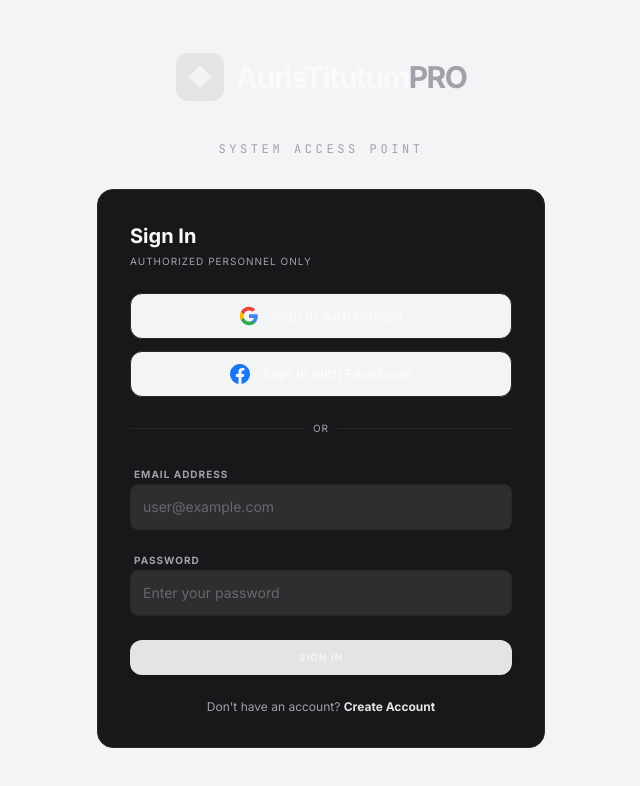
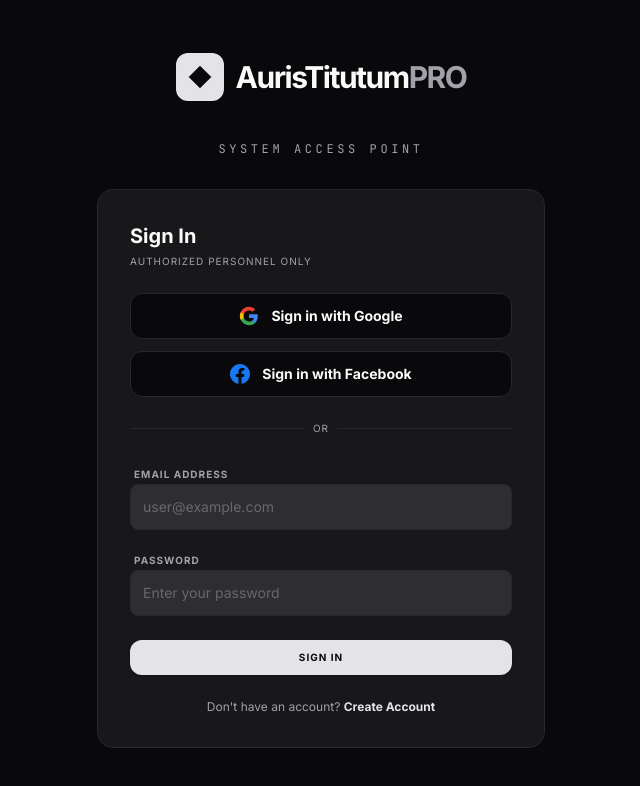
Before and after one commit to Ayaan-Hassan/AurisTitutum-PRO, a React (Vite) app: page /login in a window 1280 px wide. Shown: the top 786 px of the page, without its empty margins (319-959 px from the left). Built offline with nearby package versions, Linux system fonts and the light colour scheme; no server answers.

Commit message:
Update index.css

```diff
--- a/src/index.css
+++ b/src/index.css
@@ -17,7 +17,7 @@
 
 :root {
   /* Default Dark Mode */
-  --bg-main: #f3f4f6;
+  --bg-main: #09090b;
   --bg-sidebar: #0F0F11;
   --card-bg: #18181b;
   --border-color: #27272a;
```
